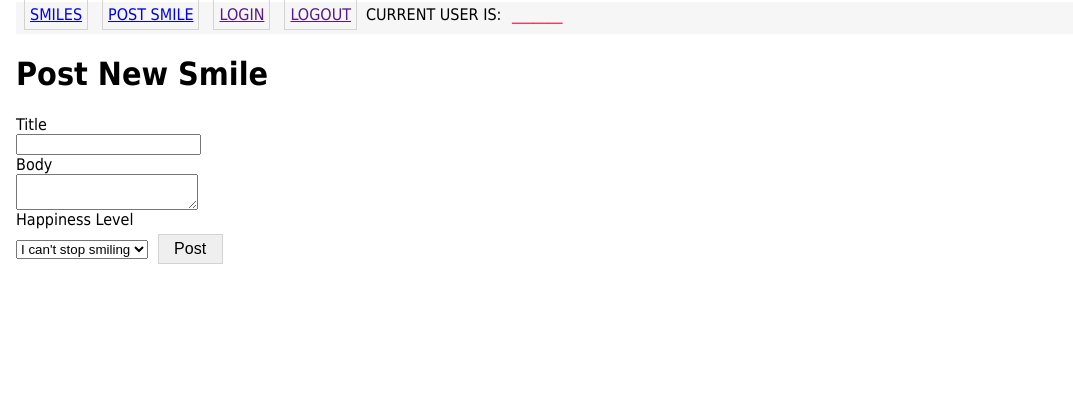
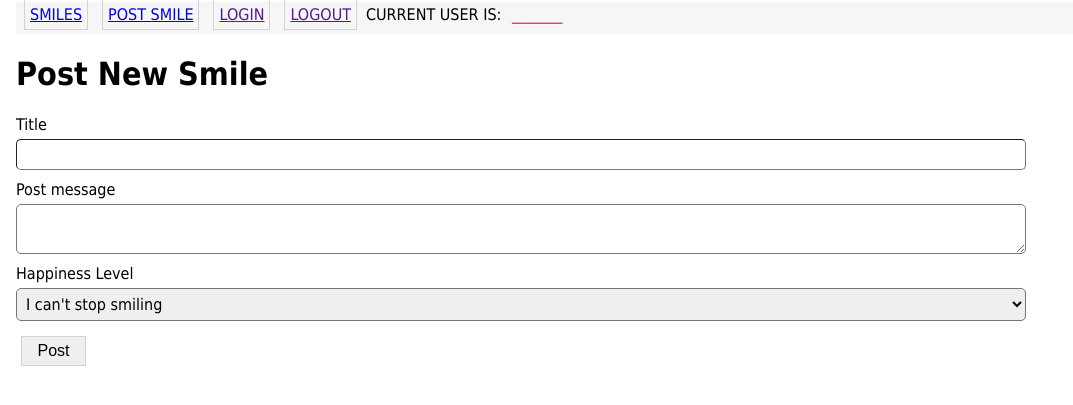
Before and after one commit to dhoangquan1/SmileApp, a Flask app: page /post in a window 1280 px wide. Shown: the top 405 px of the page, without its empty margins (0-1073 px from the left). Run offline with Flask 3, Linux system fonts and the light colour scheme.

Commit message:
Task 4: Implemented basic styling for flash message, smile posts, and create page.

```diff
--- a/app/main/forms.py
+++ b/app/main/forms.py
@@ -7,6 +7,6 @@ import sqlalchemy as sqla
 
 class PostForm(FlaskForm):
     title = StringField('Title', validators=[DataRequired()])
-    body = TextAreaField('Body', [Length(min=1, max=1500)])
+    body = TextAreaField('Post message', [Length(min=1, max=1500)])
     happiness_level = SelectField('Happiness Level',choices = [(3, 'I can\'t stop smiling'), (2, 'Really happy'), (1,'Happy')])
     submit = SubmitField('Post')
--- a/app/main/templates/_post.html
+++ b/app/main/templates/_post.html
@@ -18,9 +18,9 @@
             </td>
             <td width="80%" >
                 <!--  TODO: include post body in the following div element and style it. -->
-                <div> {{post.body}} </div> <br>
+                <div class="postmessage"> {{post.body}} </div> <br>
                 <!-- (milestone3) TODO: format the timestamp; display as local date/time-->
-                Posted at: {{ post.timestamp }}
+                <div class="posttimestamp"> Posted at: {{ post.timestamp }} </div>
             </td>
             <td width = "5%">
                 <div>
@@ -30,7 +30,7 @@
                     <div>  </div>
                     <br>
                     <!-- (milestone1) TODO: include the likes count in the following div element. -->
-                    <div> <b> Smile test post - {{post.likes}} </b> </div>
+                    <div class="likecount"> {{post.likes}} </div>
                 </div> <br>
                  <!-- (milestone3) TODO: if the post is posted by the logged-in user, include the "delete" button.
                                    Define an HTML `post` form with a submit button. The form action should redirect to `routes.deletepost` route.
--- a/app/main/templates/base.html
+++ b/app/main/templates/base.html
@@ -29,7 +29,7 @@
             {% if messages %}
                 {% for message in messages %}
                 <!-- TODO: (milestone 1) - apply styling for the flash messages (can apply it to the following div element). -->
-                <div> {{ message }}</div>
+                <div class = 'flash-container'> {{ message }}</div>
                 {% endfor %}
             {% endif %}
             {% endwith %}
--- a/app/main/templates/create.html
+++ b/app/main/templates/create.html
@@ -16,14 +16,14 @@
             {% endfor %}
             <!-- TODO: (milestone1) Include the form item for the post's `body`. Apply appropriate styling for the `body`form  item.  -->
             {{ form.body.label }}<br>
-            {{ form.body(class="formtitle") }}<br>
+            {{ form.body(class="formbody") }}<br>
             <!-- TODO: (milestone 1) Display the error messages of the `body` field validator (if there are any validation errors).   -->
             {% for error in form.body.errors %}
                 <span style = "color: red"> [{{error}}] </span><br>
             {% endfor %}
             <!-- TODO: (milestone1) Include the form item for `happiness_level` selection. Apply appropriate styling for the `happiness_level` form item.  -->
             {{ form.happiness_level.label }}<br>
-            {{ form.happiness_level(class="formtitle") }}
+            {{ form.happiness_level(class="formselect") }}<br>
             <!-- TODO: (milestone2) Include the form item for `tag` selection.   -->
 
             {{ form.submit(class="button") }}
--- a/app/static/css/main.css
+++ b/app/static/css/main.css
@@ -39,6 +39,28 @@ a:hover {
     text-align: center;
     font-size: 18px;
     font-weight: bold;
+    font-family: Tahoma;
+    padding-bottom: 10px;
+}
+
+.postmessage {
+    text-align: left;
+    font-size: 16px;
+    font-family: Tahoma;
+}
+
+.posttimestamp {
+    text-align: left;
+    font-size: 16px;
+    font-family: Tahoma;
+}
+
+.likecount {
+    text-align: center;
+    font-size: 16px;
+    font-weight: bold;
+    font-family: Tahoma;
+
 }
 
 .useritem{
@@ -66,3 +88,43 @@ a:hover {
     background-image: url("..//img//like_hover.png");
     cursor:pointer;
 }
+
+.flash-container {
+    background-color: lightskyblue;
+    font-size: 16px;
+    padding: 25px;
+    margin: 10px 15px 10px 0px;
+    border-radius: 10px;
+
+}
+
+.formtitle {
+    width: 80%;
+    font-size: 16px;
+    font-family: Tahoma;
+    margin: 5px 0px 10px 0px;
+    padding: 5px;
+    border-radius: 5px;
+    border-width: 1px;
+}
+
+.formbody {
+    width: 80%;
+    height: 50px;
+    font-size: 16px;
+    font-family: Tahoma;
+    margin: 5px 0px 10px 0px;
+    padding: 5px;
+    border-radius: 5px;
+    border-width: 1px;
+}
+
+.formselect {
+    width: 80%;
+    font-size: 16px;
+    font-family: Tahoma;
+    margin: 5px 0px 10px 0px;
+    padding: 5px;
+    border-radius: 5px;
+    border-width: 1px;
+}
```
Also changed, not shown: smile.db.
